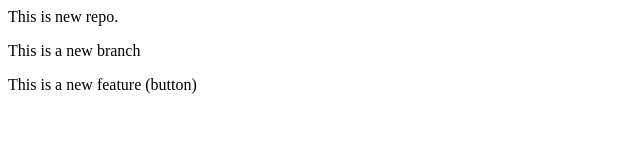
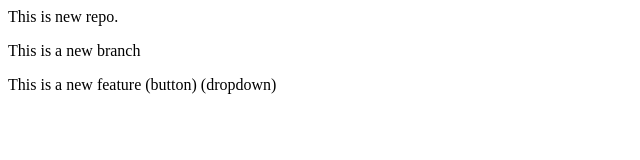
Before and after one commit to umairch07/Localrepo, a plain HTML site: page index.html in a window 1280 px wide. Shown: the whole page, without its empty margins (0-640 px from the left). Drawn offline with Linux system fonts and the light colour scheme.

Commit message:
add dropdown

```diff
--- a/index.html
+++ b/index.html
@@ -1,3 +1,3 @@
 <p>This is new repo. </p>
 <p>This is a new branch</p>
-<p>This is a new feature (button) </p>
+<p>This is a new feature (button) (dropdown)</p>
```
